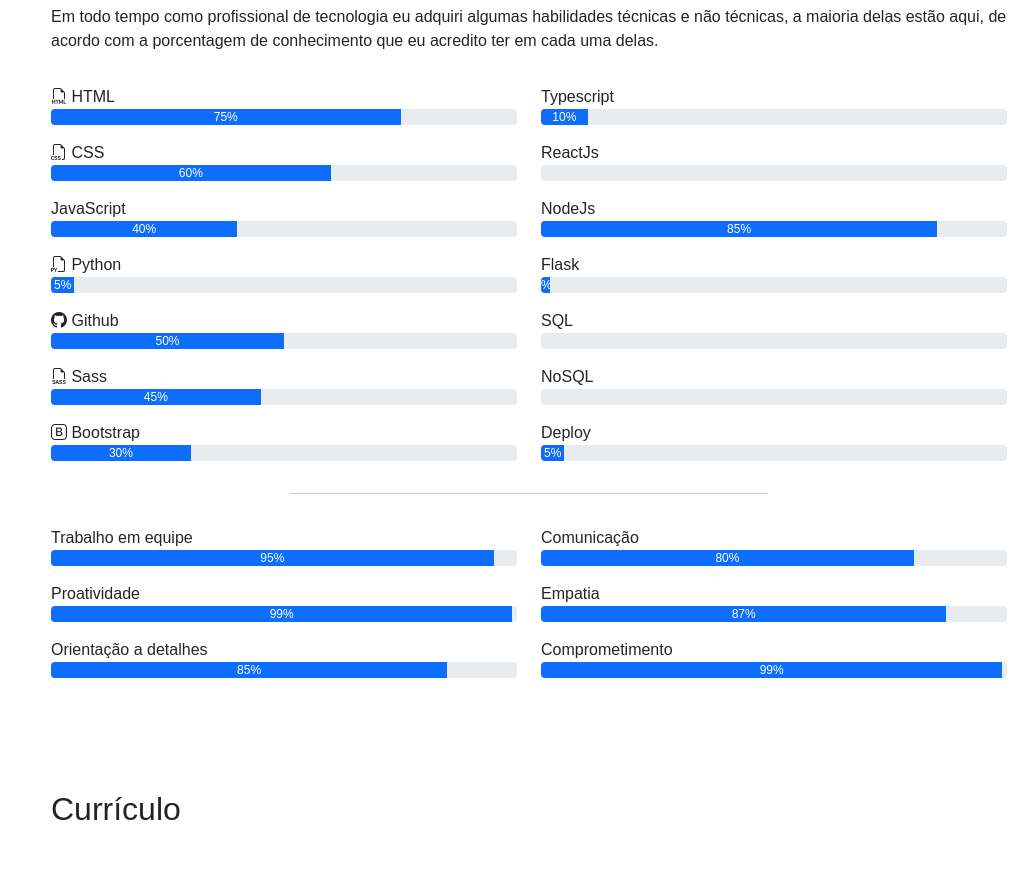
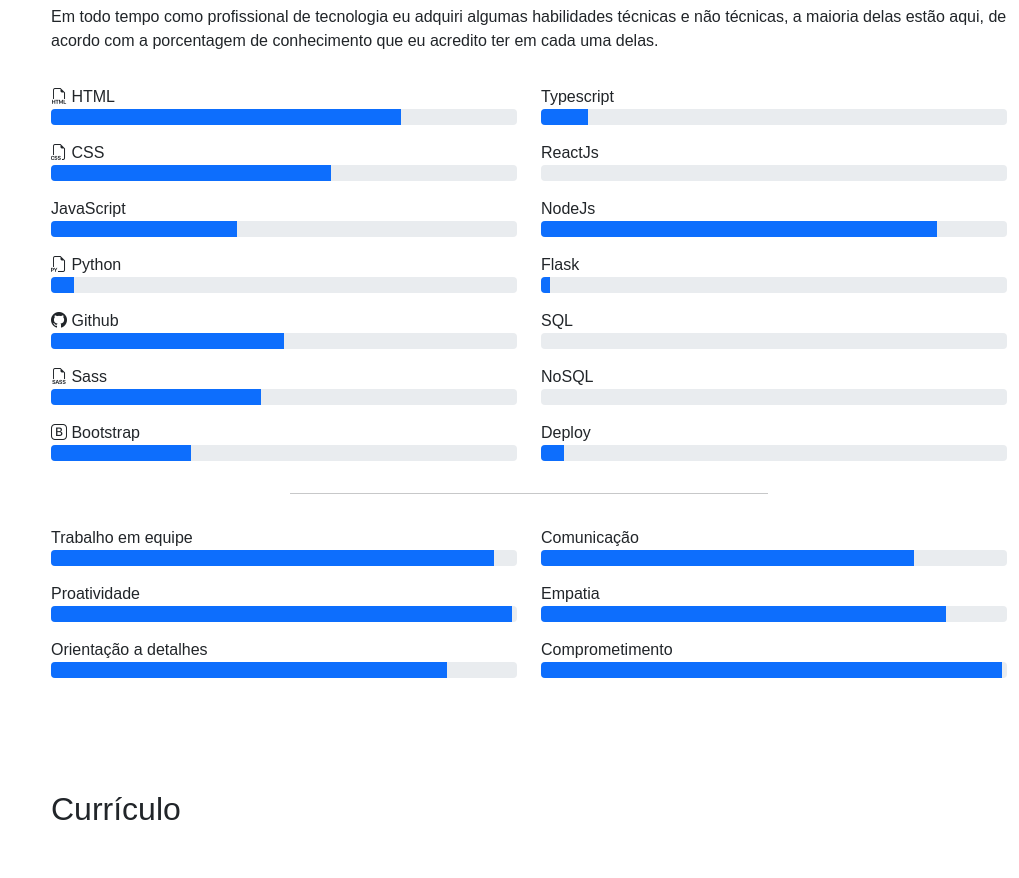
Before and after one commit to Jefferson-version/portifolio-2024, a plain HTML site: page index.html in a window 1280 px wide. Shown: the part 1700-2578 px from the top of the page, without its empty margins (261-1280 px from the left). Drawn offline with nearby package versions, Linux system fonts and the light colour scheme.

Commit message:
Remoção das porcentagens na sessão de skills Bar.

```diff
--- a/index.html
+++ b/index.html
@@ -189,49 +189,49 @@
                 <div class="progress-bar" role="progressbar" style="width: 75%;"
                   aria-valuenow="95"
                   data-anime="left" aria-valuemin="0"
-                  aria-valuemax="100">75%</div>
+                  aria-valuemax="100"></div>
               </div>
               <p class="mt-3 mb-0"><i class="bi bi-filetype-css"></i> CSS</p>
               <div class="progress">
                 <div class="progress-bar" data-anime="left" role="progressbar"
                   style="width: 60%;"
                   aria-valuenow="85" aria-valuemin="0"
-                  aria-valuemax="100">60%</div>
+                  aria-valuemax="100"></div>
               </div>
               <p class="mt-3 mb-0">JavaScript</p>
               <div class="progress">
                 <div class="progress-bar" data-anime="left" role="progressbar"
                   style="width: 40%;"
                   aria-valuenow="80" aria-valuemin="0"
-                  aria-valuemax="100">40%</div>
+                  aria-valuemax="100"></div>
               </div>
               <p class="mt-3 mb-0"><i class="bi bi-filetype-py"></i> Python</p>
               <div class="progress">
                 <div class="progress-bar" data-anime="left" role="progressbar"
                   style="width: 5%;"
                   aria-valuenow="80" aria-valuemin="0"
-                  aria-valuemax="100">5%</div>
+                  aria-valuemax="100"></div>
               </div>
               <p class="mt-3 mb-0"><i class="bi bi-github"></i> Github</p>
               <div class="progress">
                 <div class="progress-bar" data-anime="left" role="progressbar"
                   style="width: 50%;"
                   aria-valuenow="70" aria-valuemin="0"
-                  aria-valuemax="100">50%</div>
+                  aria-valuemax="100"></div>
               </div>
               <p class="mt-3 mb-0"><i class="bi bi-filetype-sass"></i> Sass</p>
               <div class="progress">
                 <div class="progress-bar" data-anime="left" role="progressbar"
                   style="width: 45%;"
                   aria-valuenow="98" aria-valuemin="0"
-                  aria-valuemax="100">45%</div>
+                  aria-valuemax="100"></div>
               </div>
               <p class="mt-3 mb-0"><i class="bi bi-bootstrap"></i> Bootstrap</p>
               <div class="progress mb-3">
                 <div class="progress-bar" data-anime="left" role="progressbar"
                   style="width: 30%;"
                   aria-valuenow="70" aria-valuemin="0"
-                  aria-valuemax="100">30%</div>
+                  aria-valuemax="100"></div>
               </div>
             </div>
             <div class="col-md-6">
@@ -240,49 +240,49 @@
                 <div class="progress-bar" data-anime="left" role="progressbar"
                   style="width: 10%;"
                   aria-valuenow="80" aria-valuemin="0"
-                  aria-valuemax="100">10%</div>
+                  aria-valuemax="100"></div>
               </div>
               <p class="mt-3 mb-0">ReactJs</p>
               <div class="progress">
                 <div class="progress-bar" data-anime="left" role="progressbar"
                   style="width: 0%;"
                   aria-valuenow="70" aria-valuemin="0"
-                  aria-valuemax="100">0%</div>
+                  aria-valuemax="100"></div>
               </div>
               <p class="mt-3 mb-0">NodeJs</p>
               <div class="progress">
                 <div class="progress-bar" data-anime="left" role="progressbar"
                   style="width: 85%;"
                   aria-valuenow="85" aria-valuemin="0"
-                  aria-valuemax="100">85%</div>
+                  aria-valuemax="100"></div>
               </div>
               <p class="mt-3 mb-0">Flask</p>
               <div class="progress">
                 <div class="progress-bar" data-anime="left" role="progressbar"
                   style="width: 2%;"
                   aria-valuenow="80" aria-valuemin="0"
-                  aria-valuemax="100">%</div>
+                  aria-valuemax="100"></div>
               </div>
               <p class="mt-3 mb-0">SQL</p>
               <div class="progress">
                 <div class="progress-bar" data-anime="left" role="progressbar"
                   style="width: 0%;"
                   aria-valuenow="70" aria-valuemin="0"
-                  aria-valuemax="100">0%</div>
+                  aria-valuemax="100"></div>
               </div>
               <p class="mt-3 mb-0">NoSQL</p>
               <div class="progress">
                 <div class="progress-bar" data-anime="left" role="progressbar"
                   style="width: 0%;"
                   aria-valuenow="90" aria-valuemin="0"
-                  aria-valuemax="100">0%</div>
+                  aria-valuemax="100"></div>
               </div>
               <p class="mt-3 mb-0">Deploy</p>
               <div class="progress mb-3">
                 <div class="progress-bar" data-anime="left" role="progressbar"
                   style="width: 5%;"
                   aria-valuenow="75" aria-valuemin="0"
-                  aria-valuemax="100">5%</div>
+                  aria-valuemax="100"></div>
               </div>
             </div>
           </div>
@@ -296,7 +296,7 @@
                 <div class="progress-bar" data-anime="left" role="progressbar"
                   style="width: 95%;"
                   aria-valuenow="95" aria-valuemin="0"
-                  aria-valuemax="100">95%</div>
+                  aria-valuemax="100"></div>
               </div>
 
               <p class="mt-3 mb-0">Proatividade</p>
@@ -304,7 +304,7 @@
                 <div class="progress-bar" data-anime="left" role="progressbar"
                   style="width: 99%;"
                   aria-valuenow="98" aria-valuemin="0"
-                  aria-valuemax="100">99%</div>
+                  aria-valuemax="100"></div>
               </div>
 
               <p class="mt-3 mb-0">Orientação a detalhes</p>
@@ -312,7 +312,7 @@
                 <div class="progress-bar" data-anime="left" role="progressbar"
                   style="width: 85%;"
                   aria-valuenow="85" aria-valuemin="0"
-                  aria-valuemax="100">85%</div>
+                  aria-valuemax="100"></div>
               </div>
             </div>
             <div class="col-md-6">
@@ -321,7 +321,7 @@
                 <div class="progress-bar" data-anime="left" role="progressbar"
                   style="width: 80%;"
                   aria-valuenow="95" aria-valuemin="0"
-                  aria-valuemax="100">80%</div>
+                  aria-valuemax="100"></div>
               </div>
 
               <p class="mt-3 mb-0">Empatia</p>
@@ -329,7 +329,7 @@
                 <div class="progress-bar" data-anime="left" role="progressbar"
                   style="width: 87%;"
                   aria-valuenow="85" aria-valuemin="0"
-                  aria-valuemax="100">87%</div>
+                  aria-valuemax="100"></div>
               </div>
 
               <p class="mt-3 mb-0">Comprometimento</p>
@@ -337,7 +337,7 @@
                 <div class="progress-bar" data-anime="left" role="progressbar"
                   style="width: 99%;"
                   aria-valuenow="98" aria-valuemin="0"
-                  aria-valuemax="100">99%</div>
+                  aria-valuemax="100"></div>
               </div>
             </div>
           </div>
```
